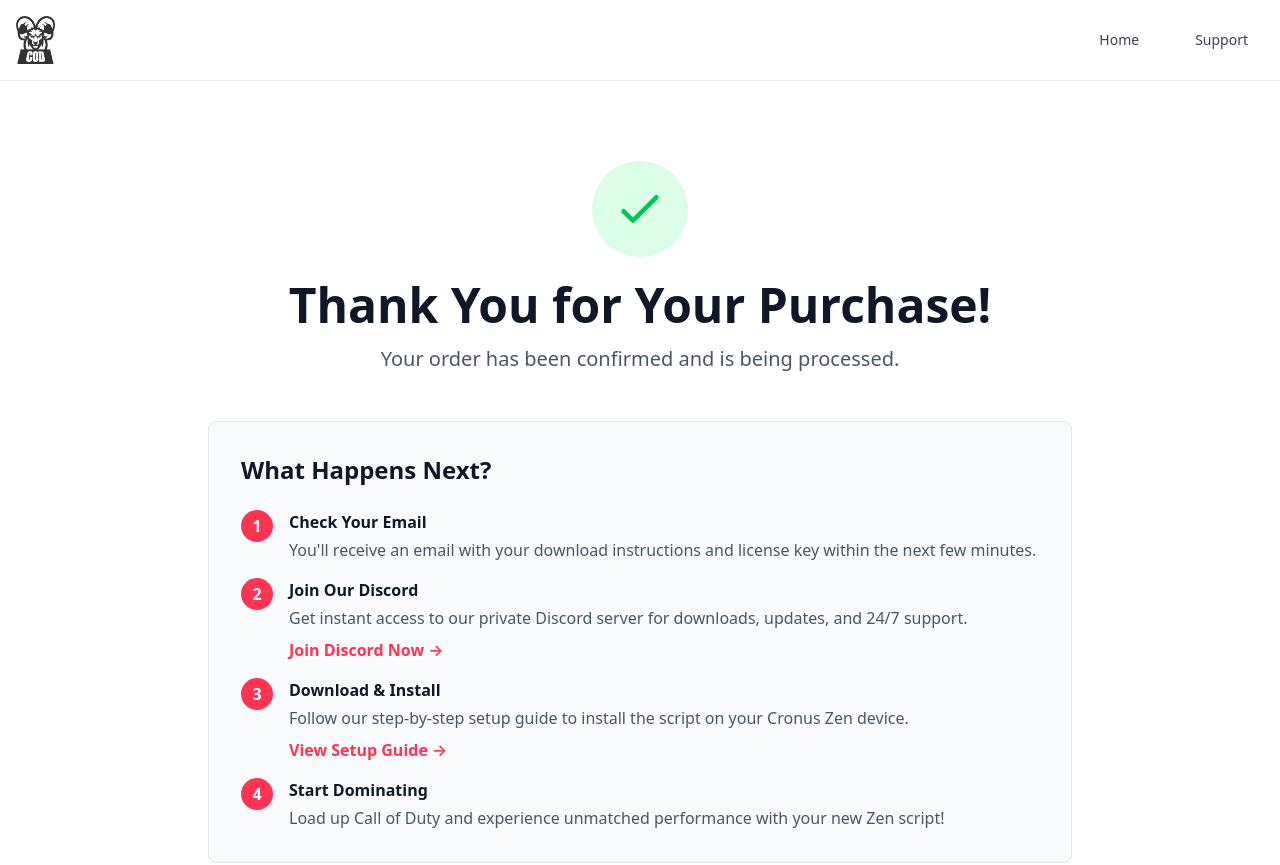
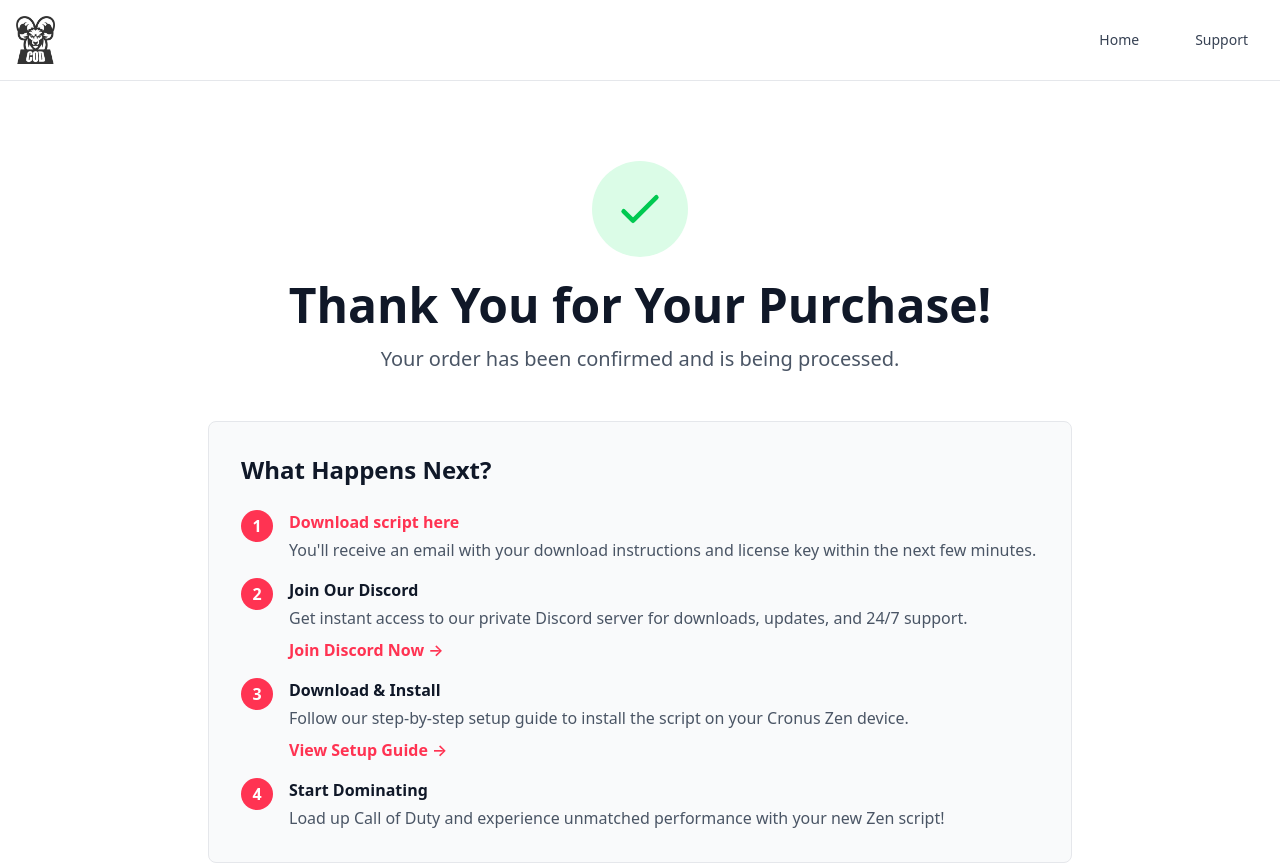
Before and after one commit to Schalexx/codzenscript, a React (Vite) app: page /thank-you in a window 1280 px wide. Shown: the top 865 px of the page. Built offline with nearby package versions, Linux system fonts and the light colour scheme.

Commit message:
Update thank you page: Add direct download link

```diff
--- a/src/ThankYouPage.jsx
+++ b/src/ThankYouPage.jsx
@@ -69,7 +69,16 @@
                 1
               </div>
               <div>
-                <h3 className="font-bold text-gray-900 mb-1">Check Your Email</h3>
+                <h3 className="font-bold text-gray-900 mb-1">
+                  <a
+                    href="https://whop.com/joined/cronuszenscripts/apollo-cod-downloads-pg4S5TMzN55Fsn/app/"
+                    target="_blank"
+                    rel="noopener noreferrer"
+                    className="text-primary hover:underline"
+                  >
+                    Download script here
+                  </a>
+                </h3>
                 <p className="text-gray-600 text-sm md:text-base">
                   You'll receive an email with your download instructions and license key within the next few minutes.
                 </p>
```
